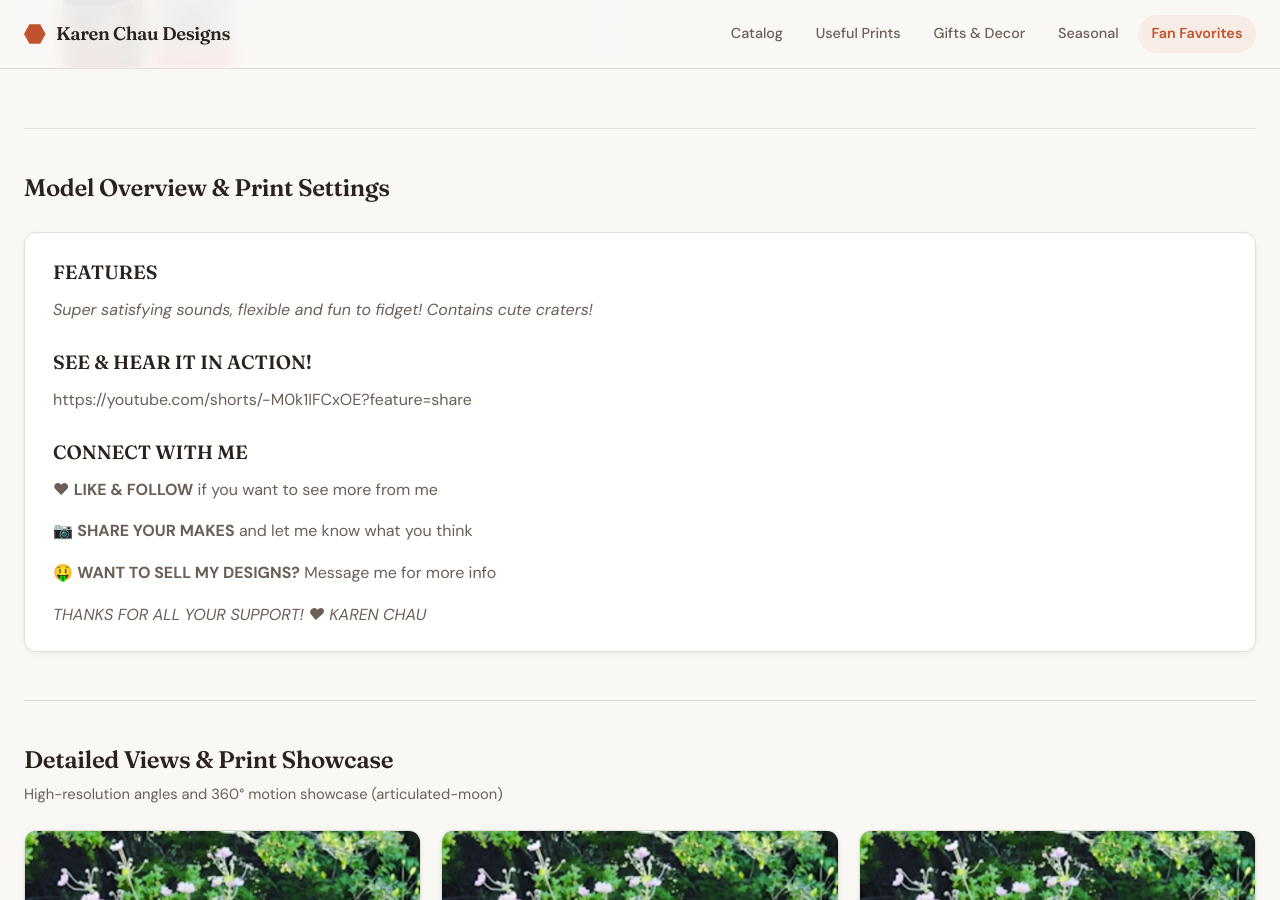
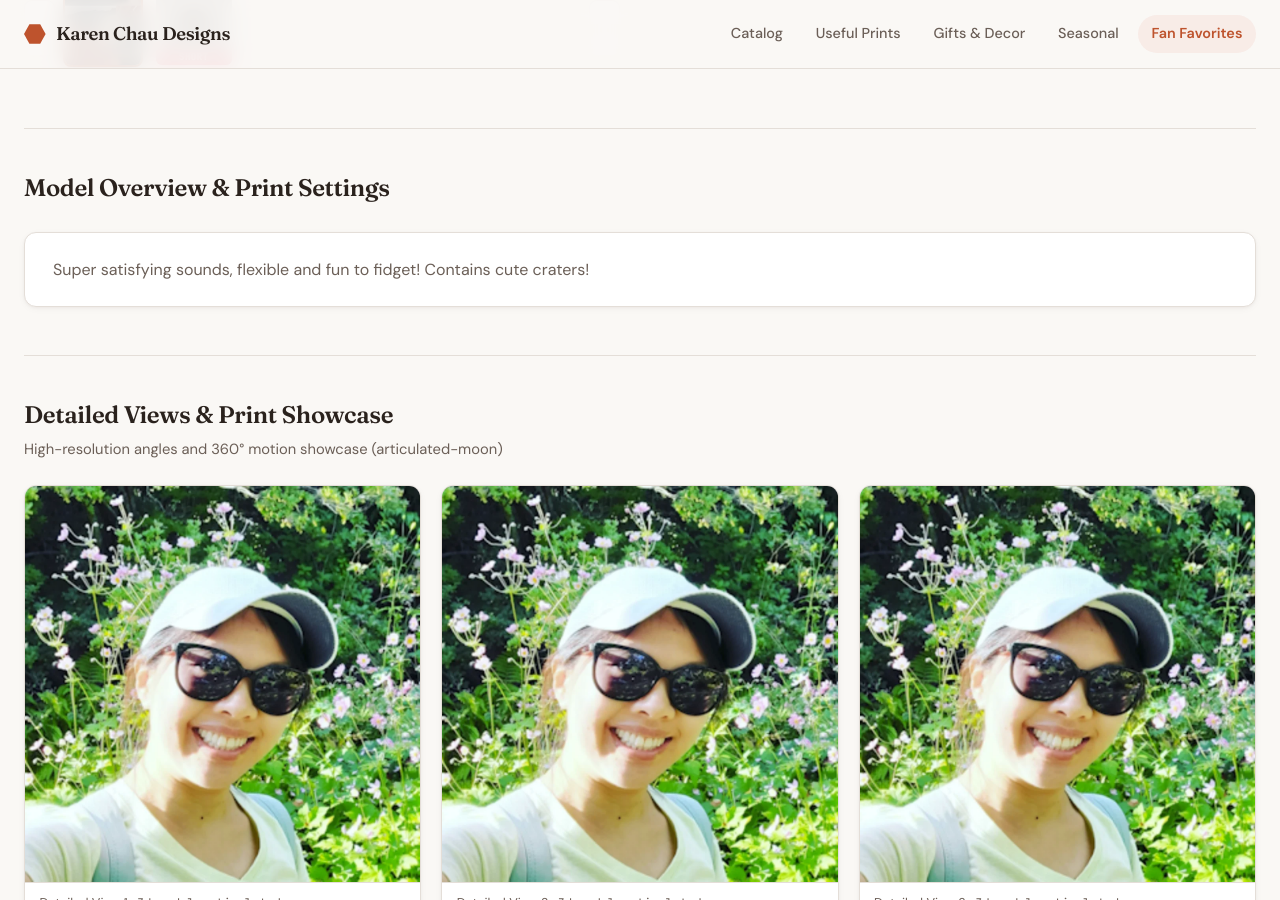
Before and after one commit to karenchaudesigns/3d-model-catalog, a Jekyll site: the page built from _models/articulated-moon.md, in a window 1280 px wide and 900 px high, scrolled down 760 px. Built offline with Jekyll 4.4.1, drawn with Linux system fonts in a browser that asks for light colours; grey boxes are pictures that could not be loaded.

Commit message:
Update Articulated moon

```diff
--- a/_models/articulated-moon.md
+++ b/_models/articulated-moon.md
@@ -37,20 +37,4 @@ youtube_shorts:
 youtube_videos: []
 youtube_id: "-M0k1IFCxOE"
 ---
-### FEATURES
-
-*Super satisfying sounds, flexible and fun to fidget! Contains cute craters!*
-
-### SEE & HEAR IT IN ACTION!
-
-[https://youtube.com/shorts/-M0k1IFCxOE?feature=share](https://youtube.com/shorts/-M0k1IFCxOE?feature=share)
-
-### CONNECT WITH ME
-
-❤  **LIKE & FOLLOW** if you want to see more from me
-
-📷 **SHARE YOUR MAKES** and let me know what you think
-
-🤑 **WANT TO SELL MY DESIGNS?** Message me for more info
-
-*THANKS FOR ALL YOUR SUPPORT!  ❤ KAREN CHAU*
+Super satisfying sounds, flexible and fun to fidget! Contains cute craters!
```
Also changed, not shown: images/models/articulated-moon/3d-model-articulated-moon-detail1.webp, images/models/articulated-moon/3d-model-articulated-moon-detail2.webp, images/models/articulated-moon/3d-model-articulated-moon-detail3.webp, images/models/articulated-moon/3d-model-articulated-moon-main.webp, images/models/articulated-moon/3d-model-articulated-moon-thumb.webp.
